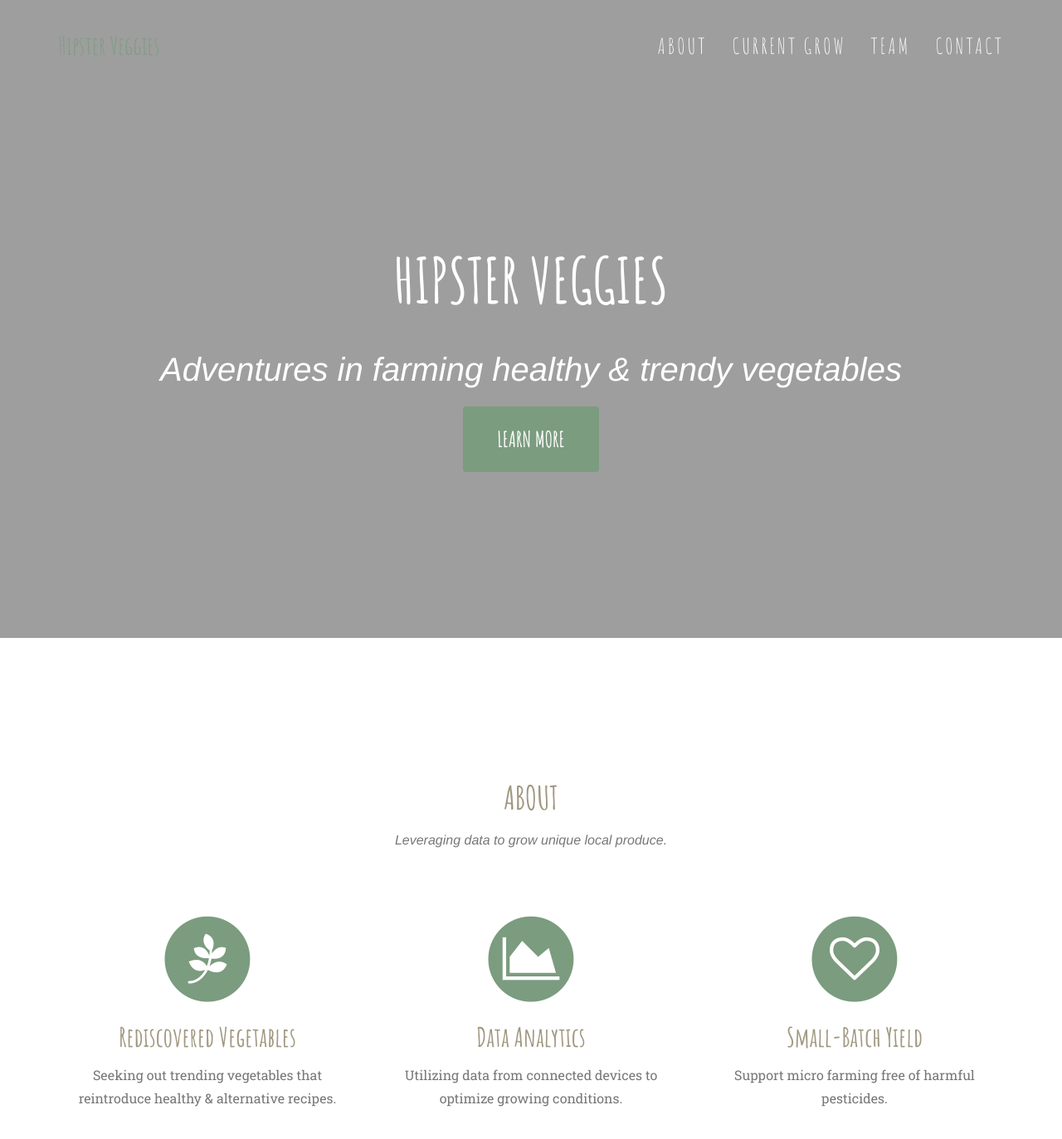
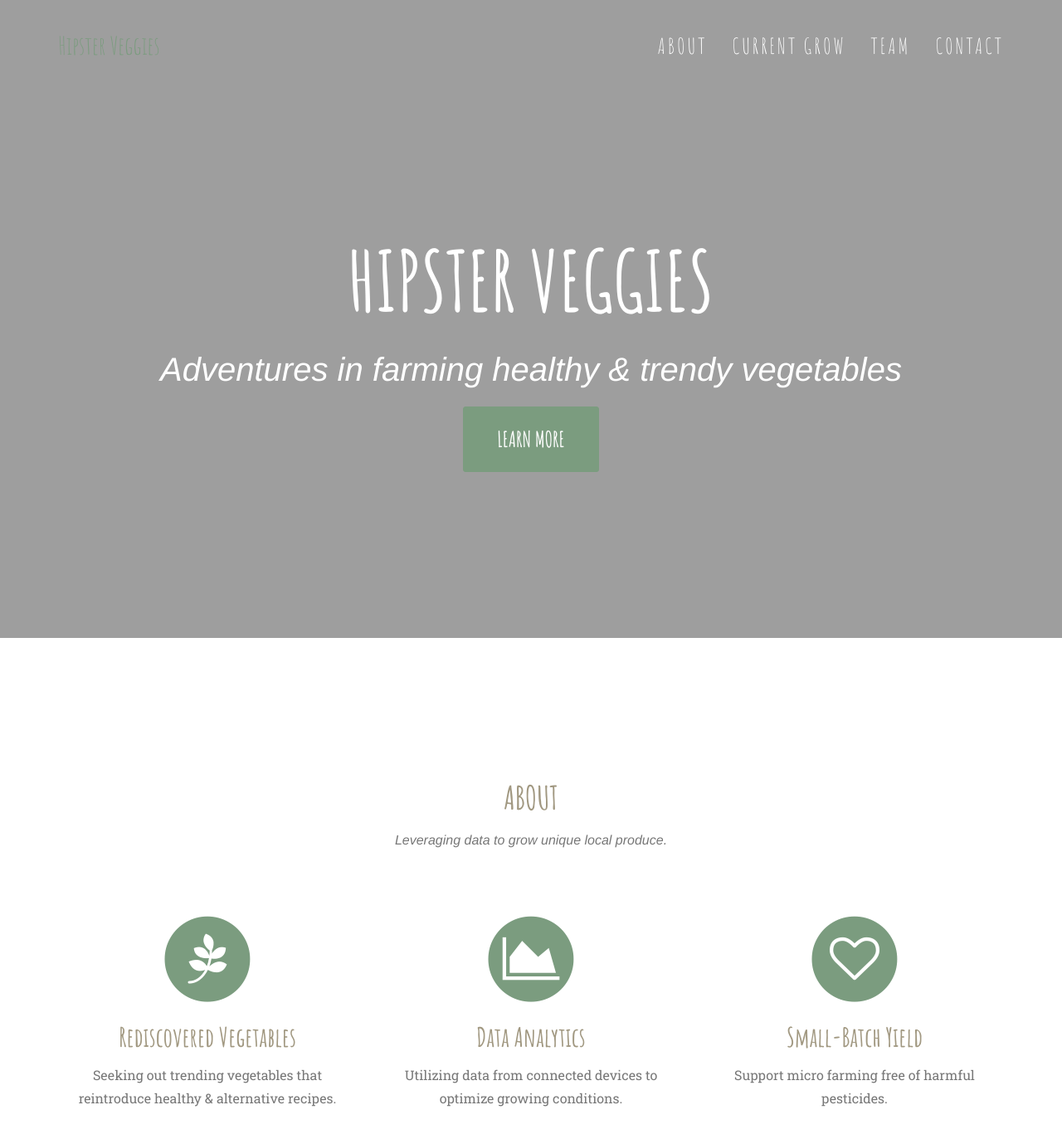
Before and after one commit to jasdumas/hipsterveggies, a Jekyll site: the page built from index.html, in a window 1280 px wide and 1400 px high. Shown: the top 1373 px of the window at 83% size. Built offline with Jekyll 4.4.1, drawn with Linux system fonts in a browser that asks for light colours; some web fonts are replaced.

Commit message:
bump up font size for intro-header

```diff
--- a/_includes/css/agency.css
+++ b/_includes/css/agency.css
@@ -322,7 +322,7 @@ header .intro-text .intro-heading {
         margin-bottom: 50px;
         text-transform: uppercase;
         font-family: {{ site.data.template.font.primary }};
-        font-size: 75px;
+        font-size: 100px;
         font-weight: 700;
         line-height: 75px;
     }
```
